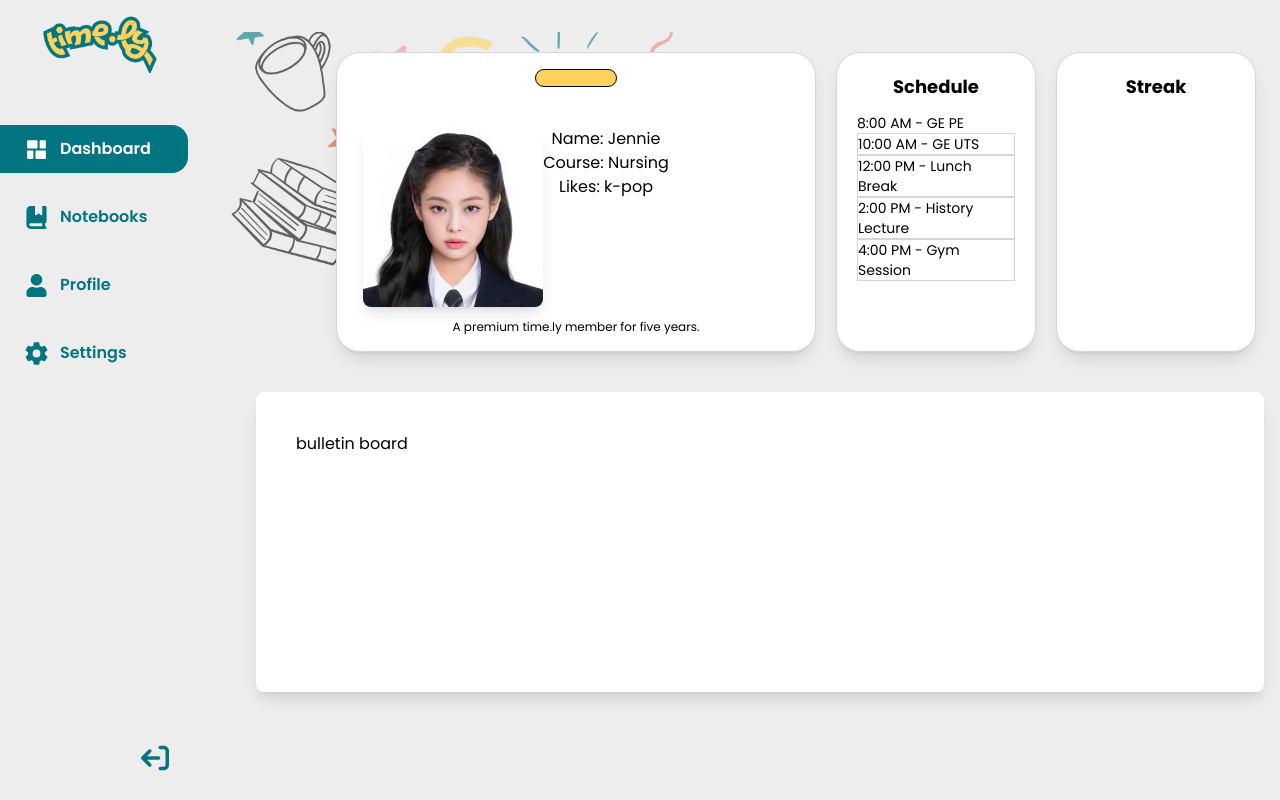
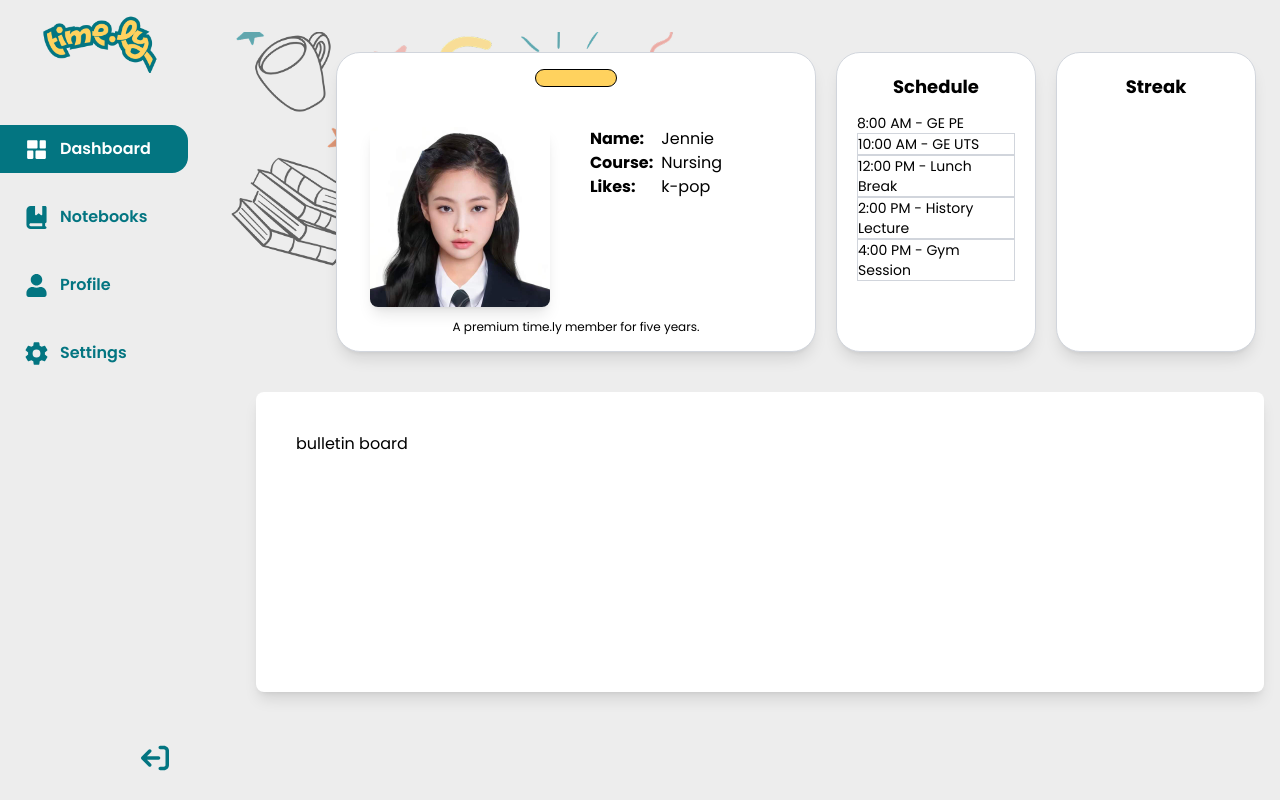
Before and after one commit to yanaSG/time.ly, a React (Vite) app in the folder frontend/: page /dashboard in a window 1280 px wide. Built offline with nearby package versions, Linux system fonts and the light colour scheme.

Commit message:
YANA KANI

```diff
--- a/frontend/src/views/features/dashboard/Dashboard.tsx
+++ b/frontend/src/views/features/dashboard/Dashboard.tsx
@@ -29,10 +29,18 @@ const Dashboard: React.FC = () => {
               className=" h-45 w-45 rounded-lg shadow-lg"
             />
 
-            <div className="flex flex-col justify-center items-center align-center mr-30">
-             <p>Name: Jennie</p>
-             <p>Course: Nursing</p>
-             <p>Likes: k-pop</p>
+            <div className="flex flex-row align-center pl-10 mr-15">
+              <div className="font-bold">
+                <p>Name:</p>
+                <p>Course: </p>
+                <p>Likes: </p>
+              </div>
+              <div className="pl-2">
+                <p>Jennie</p>
+                <p>Nursing</p>
+                <p>k-pop</p>
+              </div>
+
             </div>
 
           </div>
```
